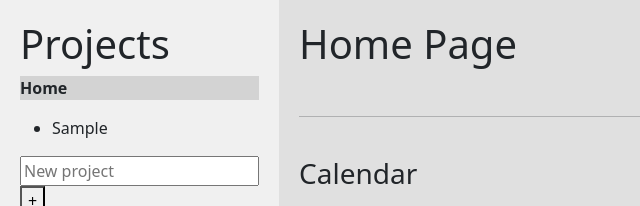
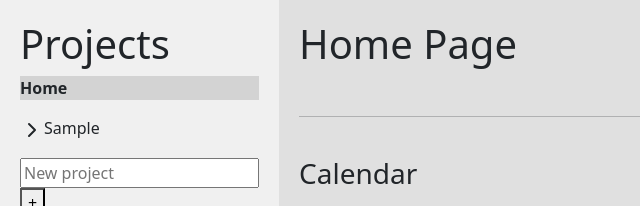
Before and after one commit to yifan441/ProjectFlow, a React (Create React App) app in the folder frontend/: page /dashboard in a window 1280 px wide. Both pictures are taken after typing "Sample" into the empty fields and a click on the button "create new project". Shown: the top 206 px of the page, without its empty margins (0-640 px from the left). Built offline with nearby package versions, Linux system fonts and the light colour scheme.

Commit message:
Built small dropdown menu on ProjectNavigationPanel
Moved delete project button to dropdown menu. Still need to refactor rename project menu functionality and move to dropdown menu.

```diff
--- a/frontend/src/components/ProjectDashboard.js
+++ b/frontend/src/components/ProjectDashboard.js
@@ -2,7 +2,6 @@ import { useState } from 'react';
 import List from './List';
 
 export default function ProjectDashboard({
-  handleProjectDelete,
   handleAddList,
   handleAddTask,
   handleUpdateTaskAttributes,
@@ -47,7 +46,6 @@ export default function ProjectDashboard({
       <div className="project-display-div">
         <div className="project-display-header-div">
           <h1>{projectName}</h1>
-          <button onClick={handleProjectDelete}> delete project</button>
           <div>
             Search:
             <input
--- a/frontend/src/components/ProjectNavigationPanel.js
+++ b/frontend/src/components/ProjectNavigationPanel.js
@@ -1,5 +1,6 @@
-import { useState, useEffect } from 'react';
-import RenameProject from './Rename.js'
+import { useState, useEffect, useRef } from 'react';
+import RenameProject from './Rename.js';
+import '../styles/ProjectNavigationPanel.css';
 
 export default function ProjectNavigationPanel({
   selectedProjectId,
@@ -7,8 +8,26 @@ export default function ProjectNavigationPanel({
   projects,
   handleProjectAdd,
   handleRenameProject,
+  handleProjectDelete,
 }) {
   const [inputValue, setInputValue] = useState(''); // input value for "new project" text field
+  const [isDropdownOpen, setIsDropDownOpen] = useState('false');
+  const dropDownSvgRef = useRef();
+  const dropDownRef = useRef();
+
+  // TODO: doesn't work properly yet
+  useEffect(() => {
+    const closeDropDown = (e) => {
+      if (e.target !== dropDownRef.current && e.target !== dropDownSvgRef.current) {
+        setIsDropDownOpen(false);
+      }
+    };
+    document.addEventListener('click', closeDropDown);
+
+    return () => {
+      document.removeEventListener('click', closeDropDown);
+    };
+  });
 
   // updates inputValue to be user inputed value everytime a change is detected
   const handleChange = (e) => {
@@ -43,19 +62,82 @@ export default function ProjectNavigationPanel({
         Home
       </p>
       <div className="project-list-div">
-        <ul>
+        <ul style={{ listStyleType: 'none', paddingLeft: 0 }}>
           {projects.map((item) => (
             <li
               key={item.id}
               className={item.id === selectedProjectId ? 'active-project' : 'project-list-item'}
               onClick={() => handleSelect(item.id)}
+              style={{ marginBottom: '5px', display: 'flex', justifyContent: 'space-between' }}
             >
-              {item.name}
+              <span>
+                <svg
+                  xmlns="http://www.w3.org/2000/svg"
+                  width="24"
+                  height="24"
+                  viewBox="0 0 24 24"
+                  fill="none"
+                  stroke="currentColor"
+                  stroke-width="2"
+                  stroke-linecap="round"
+                  stroke-linejoin="round"
+                  class="feather feather-chevron-right"
+                >
+                  <polyline points="9 18 15 12 9 6"></polyline>
+                </svg>
+                {item.name}
+              </span>
+              {item.id === selectedProjectId && (
+                <div className="navbar-more-actions-div">
+                  <svg
+                    className="navbar-more-actions-svg"
+                    onClick={() => setIsDropDownOpen(!isDropdownOpen)}
+                    ref={dropDownSvgRef}
+                    xmlns="http://www.w3.org/2000/svg"
+                    version="1.1"
+                    viewBox="0 0 16 16"
+                    width="16"
+                    height="16"
+                    fill="none"
+                    stroke="currentColor"
+                    stroke-linecap="round"
+                    stroke-linejoin="round"
+                    stroke-width="1.5"
+                  >
+                    <circle cx="2.5" cy="8" r=".75" /> <circle cx="8" cy="8" r=".75" />
+                    <circle cx="13.5" cy="8" r=".75" />
+                  </svg>
+                  {isDropdownOpen && (
+                    <div className="navbar-dropdown-menu" ref={dropDownRef}>
+                      <ul style={{ listStyleType: 'none', paddingLeft: 0 }}>
+                        <li
+                          key="rename"
+                          onClick={() => {
+                            setIsDropDownOpen(!isDropdownOpen);
+                          }}
+                        >
+                          Rename
+                        </li>
+                        <li
+                          key="delete"
+                          onClick={() => {
+                            handleProjectDelete();
+                            setIsDropDownOpen(!isDropdownOpen);
+                          }}
+                        >
+                          Delete Project
+                        </li>
+                      </ul>
+                    </div>
+                  )}
+                </div>
+              )}
             </li>
           ))}
           <RenameProject
-          handleRenameProject={handleRenameProject}
-          selectedProjectId={selectedProjectId}/>
+            handleRenameProject={handleRenameProject}
+            selectedProjectId={selectedProjectId}
+          />
         </ul>
         <form action="" className="new-project-form" onSubmit={handleSubmit}>
           <input
--- a/frontend/src/pages/DashboardPage.js
+++ b/frontend/src/pages/DashboardPage.js
@@ -164,8 +164,7 @@ export default function Dashboard() {
         const newSelectedProj = { ...projects[newIndex] };
         setSelectedProject({ id: id, obj: newSelectedProj, index: newIndex });
       }
-    }
-    else if (id === selectedProject.id){
+    } else if (id === selectedProject.id) {
       document.dispatchEvent(new CustomEvent('renameFlag'));
     }
   }
@@ -214,7 +213,7 @@ export default function Dashboard() {
     setProjects(newProjectsData);
   }
 
-  function handleRenameProject(newName, projectId){
+  function handleRenameProject(newName, projectId) {
     const newProjectsData = [...projects];
     const projectIndex = projects.findIndex((proj) => proj.id === projectId);
     newProjectsData[projectIndex].name = newName;
@@ -230,6 +229,7 @@ export default function Dashboard() {
           projects={projects}
           handleProjectAdd={handleProjectAdd}
           handleRenameProject={handleRenameProject}
+          handleProjectDelete={handleProjectDelete}
         />
         <button onClick={handleLogout} className="logout-button">
           Logout
@@ -240,7 +240,6 @@ export default function Dashboard() {
           <Home projectsData={projects} />
         ) : (
           <ProjectDashboard
-            handleProjectDelete={handleProjectDelete}
             handleAddList={handleAddList}
             handleAddTask={handleAddTask}
             handleUpdateTaskAttributes={handleUpdateTaskAttributes}
--- a/frontend/src/styles/Dashboard.css
+++ b/frontend/src/styles/Dashboard.css
@@ -16,18 +16,6 @@
   flex: 12;
   background-color: #e0e0e0; /* Just for visualization */
   padding: 20px;
-}
-
-/* Project Navigation Panel */
-
-.active-project {
-  background-color: #d3d3d3;
-  font-weight: bold;
-}
-
-.project-list-item:hover,
-.home:hover {
-  background-color: #d3d3d3;
 }
 
 /* Project Dashboard */
--- /dev/null
+++ b/frontend/src/styles/ProjectNavigationPanel.css
@@ -0,0 +1,32 @@
+/* Project Navigation Panel */
+
+.active-project {
+  background-color: #d3d3d3;
+  font-weight: bold;
+}
+
+.project-list-item:hover,
+.home:hover {
+  background-color: #d3d3d3;
+}
+
+.navbar-more-actions-div {
+}
+
+.navbar-more-actions-svg {
+}
+
+.navbar-dropdown-menu {
+  position: absolute;
+  z-index: 100;
+  background: white;
+}
+
+.navbar-dropdown-menu li {
+  font-weight: normal;
+}
+
+.navbar-dropdown-menu li:hover {
+  background: rgb(205, 202, 202);
+  font-weight: bold;
+}
```
